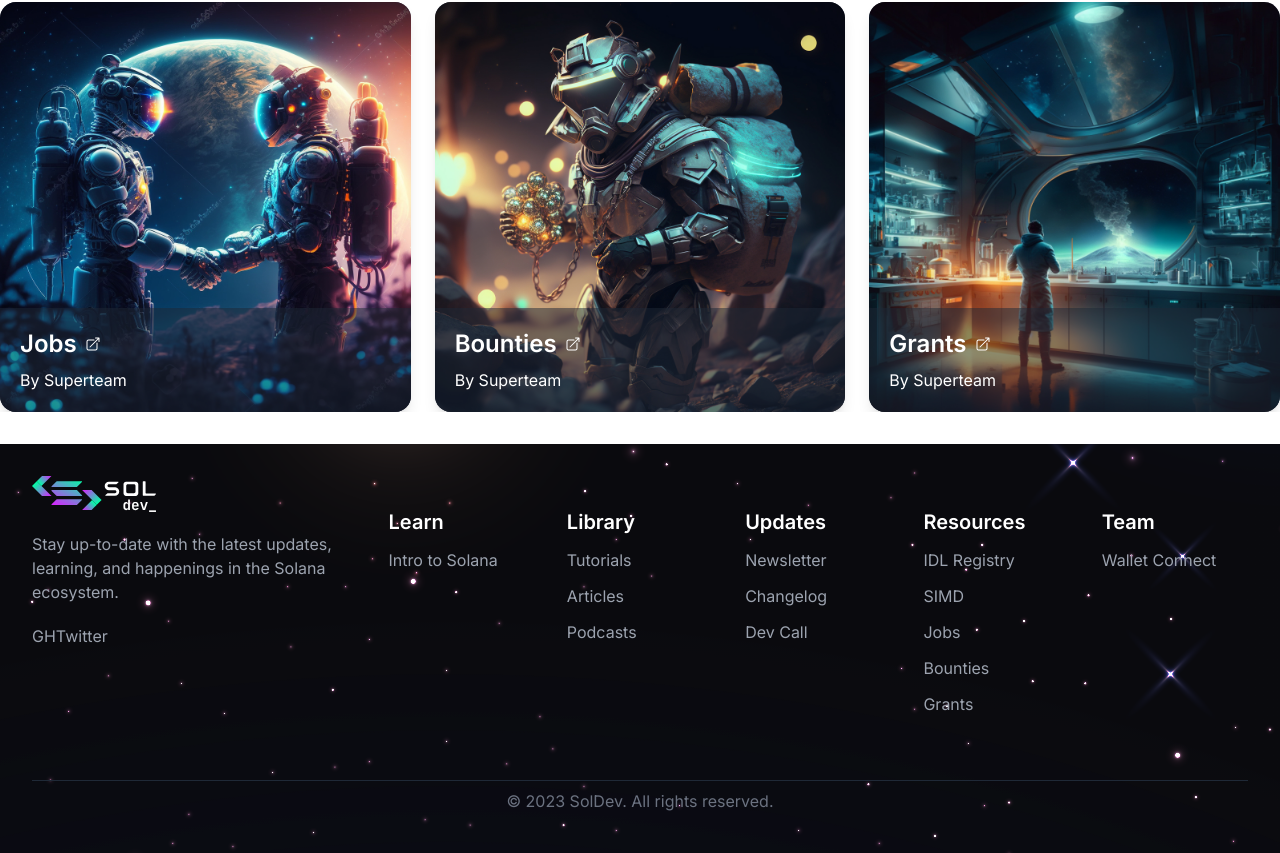
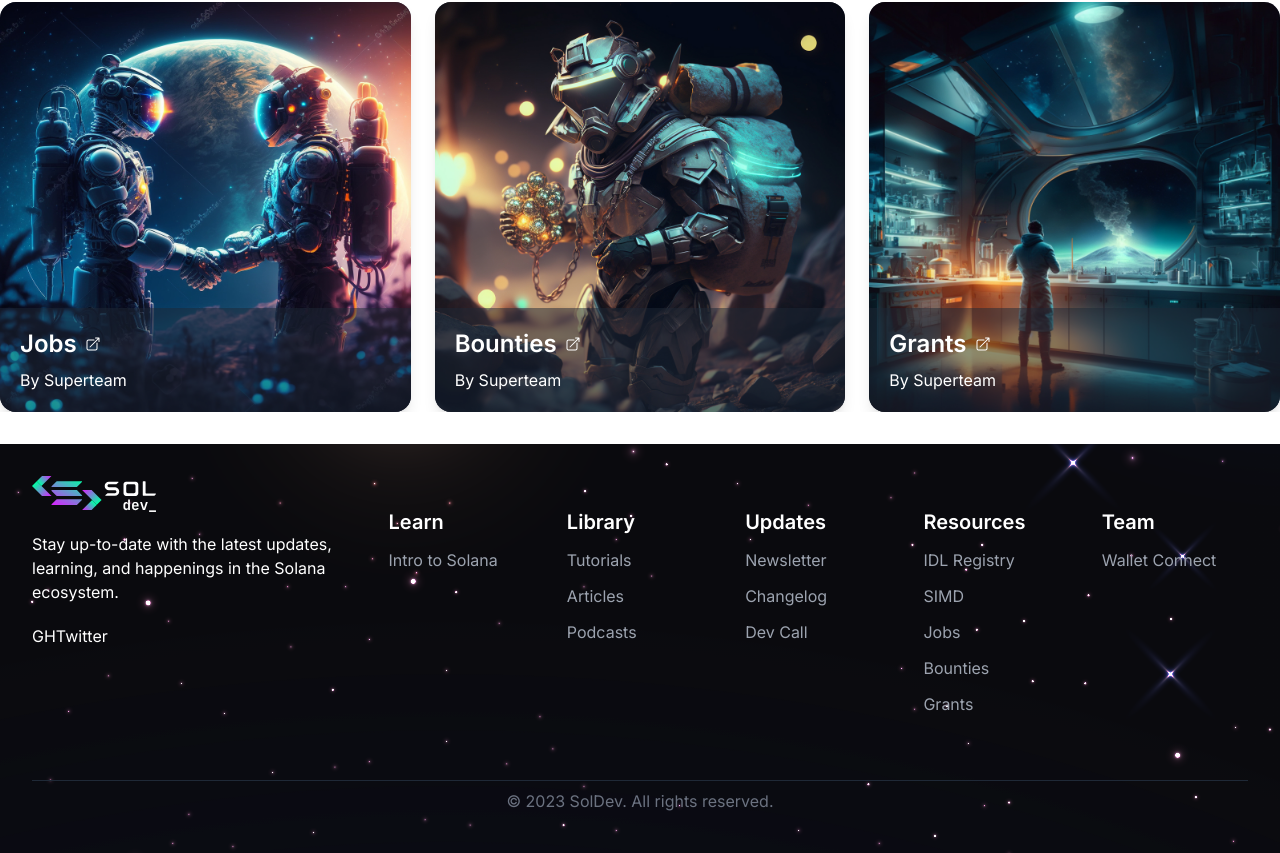
Before and after one commit to Tru3Bliss/solana-modern-ui, a Next.js app: page / in a window 1280 px wide. Shown: the part 2481-3334 px from the top of the page. Built offline with nearby package versions, Linux system fonts and the light colour scheme.

Commit message:
fix: color correction

```diff
--- a/src/styles/core/footer.module.css
+++ b/src/styles/core/footer.module.css
@@ -3,7 +3,7 @@
 */
 
 .footer {
-  @apply text-gray-400;
+  @apply text-white;
   @apply bg-black bg-no-repeat bg-cover bg-star-sm;
   /* @apply mt-8; */
 }
@@ -32,9 +32,9 @@
 }
 .linkArea h4 {
   @apply text-xl;
-  @apply text-white;
+  @apply text-white !important;
 }
 .linkArea a {
-  @apply hover:text-white;
+  @apply text-gray-400 hover:text-white;
   @apply hover:underline;
 }
```
